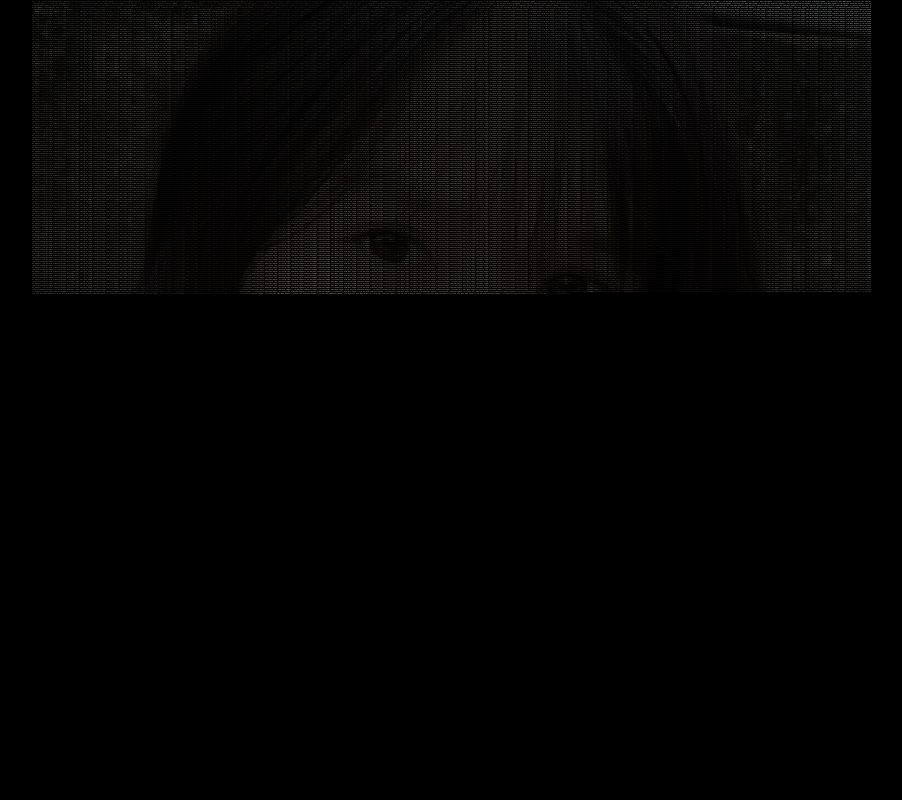
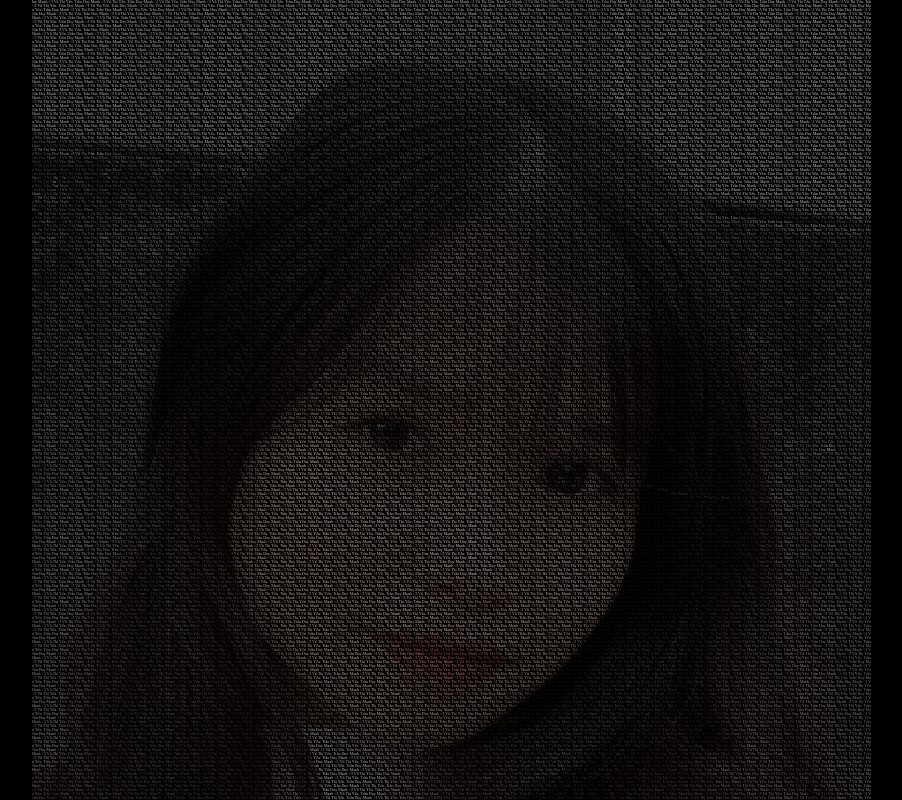
Before and after one commit to tranmanh03/lover, a plain HTML site: page index.html in a window 1280 px wide. Shown: the top 800 px of the page, without its empty margins (189-1091 px from the left). Drawn offline with Linux system fonts and the light colour scheme.

Commit message:
update 1

```diff
--- a/main.css
+++ b/main.css
@@ -10,8 +10,6 @@ body {
 }
 
 p {
-  font-size: 2px;
-  line-height: 2px;
   text-align: justify;
   -webkit-background-size: cover;
   background-size: cover;
@@ -22,3 +20,17 @@ p {
   -webkit-background-clip: text;
   -webkit-text-fill-color: rgba(255, 255, 255, 0);
 }
+
+@media only screen and (min-width: 721px) {
+  p {
+    font-size: 4px;
+    line-height: 4px;
+  }
+}
+
+@media only screen and (max-width: 720px) {
+  p {
+    font-size: 1px;
+    line-height: 1px;
+  }
+}
```
